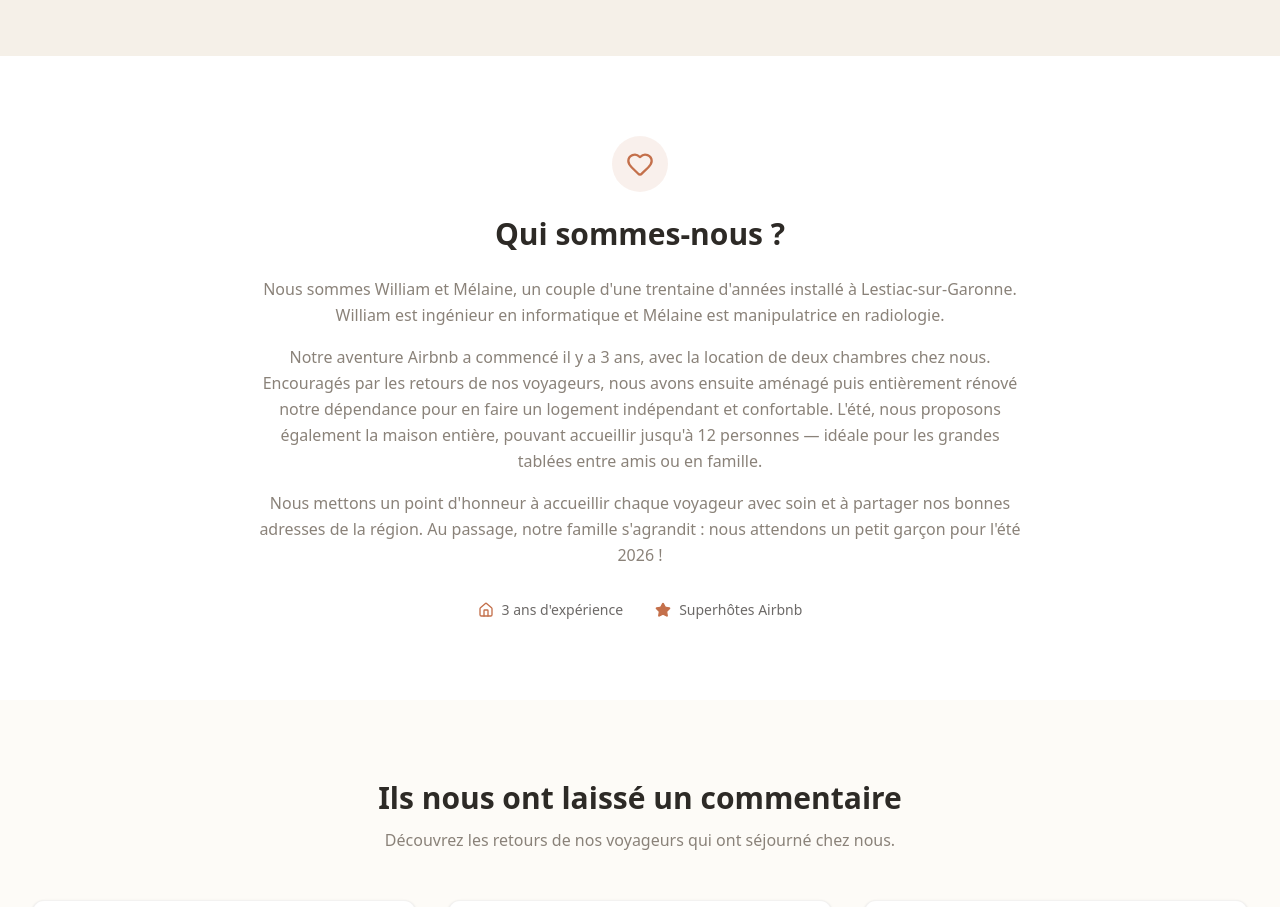
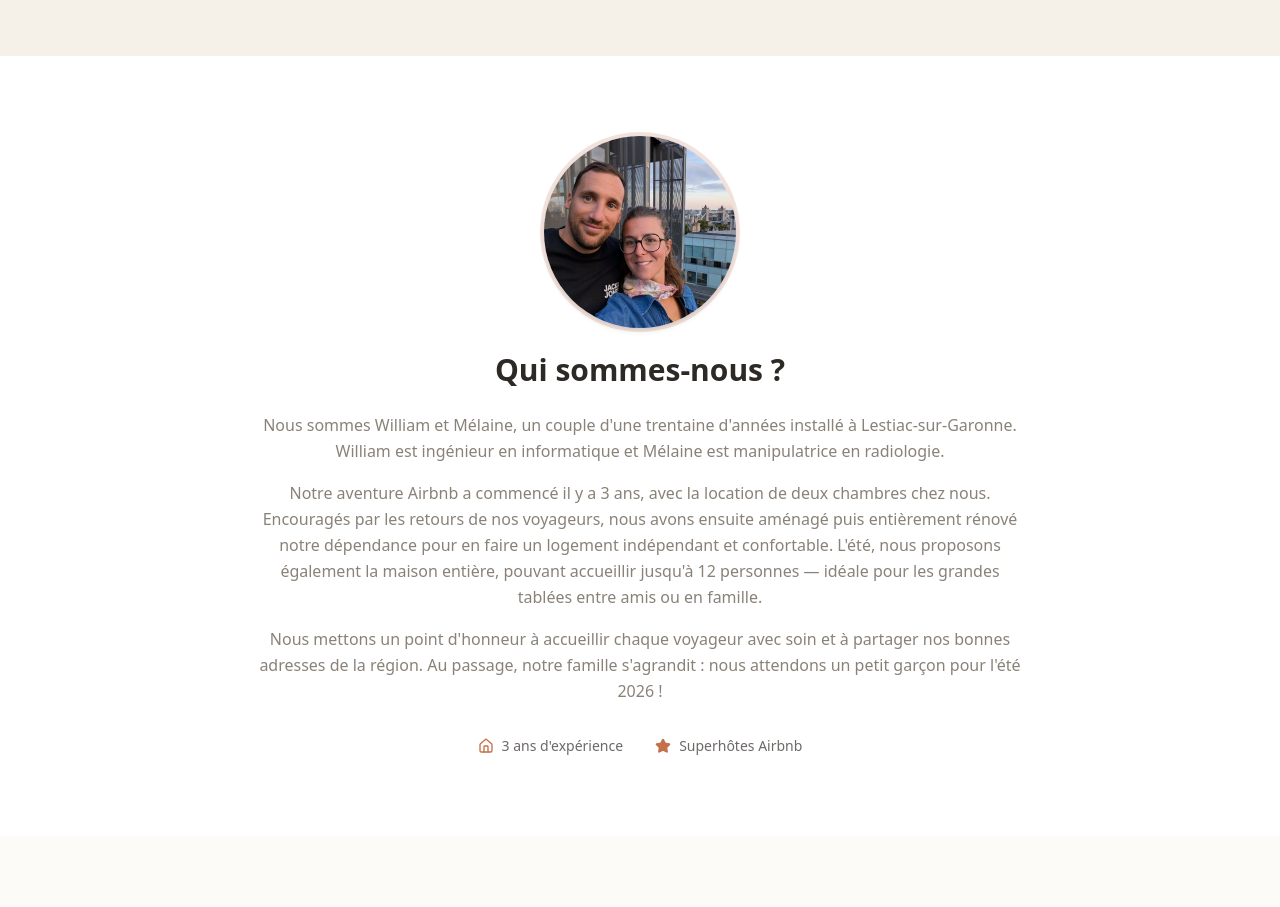
Before and after one commit to william-estupina/location-maison, a React (Vite) app: page / in a window 1280 px wide. Shown: the part 880-1787 px from the top of the page. Built offline with nearby package versions, Linux system fonts and the light colour scheme.

Commit message:
ajout de la photo de nous

```diff
--- a/src/pages/Home.tsx
+++ b/src/pages/Home.tsx
@@ -1,5 +1,5 @@
 import { Link } from 'react-router';
-import { ArrowRight, MapPin, Waves, TreePine, Star, Quote, Heart, Home as HomeIcon } from 'lucide-react';
+import { ArrowRight, MapPin, Waves, TreePine, Star, Quote, Home as HomeIcon } from 'lucide-react';
 import { properties } from '../data/properties';
 import { reviews } from '../data/reviews';
 import PropertyCard from '../components/PropertyCard';
@@ -113,8 +113,12 @@ export default function Home() {
         <div className="max-w-7xl mx-auto px-4 sm:px-6 lg:px-8">
           <FadeIn>
             <div className="max-w-3xl mx-auto text-center">
-              <div className="inline-flex items-center justify-center w-14 h-14 rounded-full bg-terracotta/10 text-terracotta mb-6">
-                <Heart size={28} />
+              <div className="mb-6">
+                <img
+                  src="/images/profil.jpg"
+                  alt="William et Mélaine"
+                  className="w-48 h-48 rounded-full object-cover object-[0%_center] mx-auto ring-4 ring-terracotta/20 shadow-md"
+                />
               </div>
               <h2 className="text-3xl font-bold text-charcoal">Qui sommes-nous ?</h2>
               <p className="mt-6 text-warm-gray leading-relaxed">
```
Also changed, not shown: public/images/profil.jpg (added).
